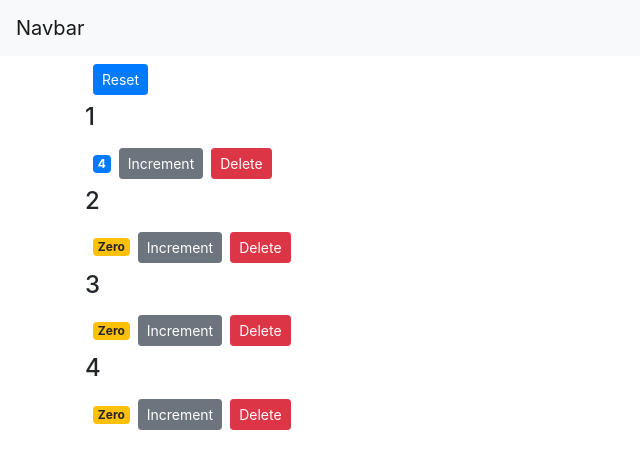
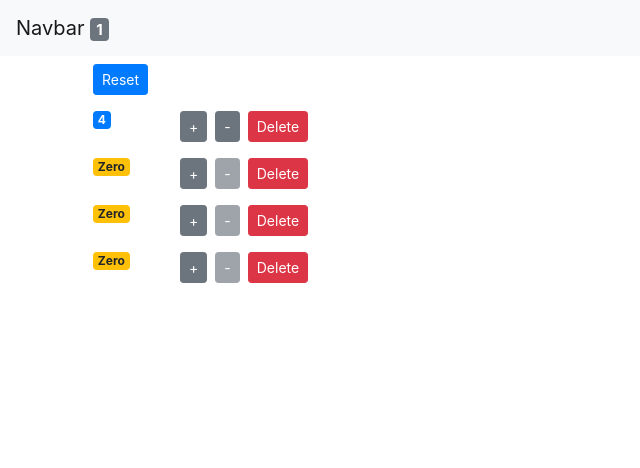
Before and after one commit to hinlocaesar/counter-app, a React (Create React App) app in the folder counter-app/: page / in a window 1280 px wide. Shown: the top 468 px of the page, without its empty margins (0-640 px from the left). Built offline with nearby package versions, Linux system fonts and the light colour scheme.

Commit message:
Added Delete behavior and boostrap designs

```diff
--- a/counter-app/src/App.js
+++ b/counter-app/src/App.js
@@ -21,6 +21,14 @@
     this.setState({ counters });
   };
 
+  handleDecrement = (counter) => {
+    const counters = [...this.state.counters];
+    const index = counters.indexOf(counter);
+    counters[index] = { ...counter };
+    counters[index].value--;
+    this.setState({ counters });
+  };
+
   handleReset = () => {
     const counters = this.state.counters.map((c) => {
       c.value = 0;
@@ -36,12 +44,15 @@
   render() {
     return (
       <React.Fragment>
-        <NavBar />
+        <NavBar
+          totalCounters={this.state.counters.filter((c) => c.value > 0).length}
+        />
         <main className="container">
           <Counters
             counters={this.state.counters}
             onReset={this.handleReset}
             onIncrement={this.handleIncrement}
+            onDecrement={this.handleDecrement}
             onDelete={this.handleDelete}
           />
         </main>
--- a/counter-app/src/components/counter.jsx
+++ b/counter-app/src/components/counter.jsx
@@ -3,22 +3,34 @@
 class Counter extends Component {
   render() {
     return (
-      <React.Fragment>
-        <h4>{this.props.counter.id}</h4>
+      <div className="row">
+        <div className="col-1">
           <span className={this.getBadgeClasses()}>{this.formatCount()}</span>
+        </div>
+        <div className="col">
           <button
             onClick={() => this.props.onIncrement(this.props.counter)}
             className="btn btn-secondary btn-sm"
           >
-          Increment
+            +
           </button>
+
+          <button
+            onClick={() => this.props.onDecrement(this.props.counter)}
+            className="btn btn-secondary btn-sm m-2"
+            disabled={this.props.counter.value === 0 ? "dsabled" : ""}
+          >
+            -
+          </button>
+
           <button
             onClick={() => this.props.onDelete(this.props.counter.id)}
-          className="btn btn-danger btn-sm m-2"
+            className="btn btn-danger btn-sm"
           >
             Delete
           </button>
-      </React.Fragment>
+        </div>
+      </div>
     );
   }
 
--- a/counter-app/src/components/counters.jsx
+++ b/counter-app/src/components/counters.jsx
@@ -3,19 +3,19 @@
 
 class Counters extends Component {
   render() {
+    const { onDecrement, onReset, counters, onDelete, onIncrement } =
+      this.props;
     return (
       <div>
-        <button
-          onClick={this.props.onReset}
-          className="btn btn-primary btn-sm m-2"
-        >
+        <button onClick={onReset} className="btn btn-primary btn-sm m-2">
           Reset
         </button>
-        {this.props.counters.map((counter) => (
+        {counters.map((counter) => (
           <Counter
             key={counter.id}
-            onDelete={this.props.onDelete}
-            onIncrement={this.props.onIncrement}
+            onDelete={onDelete}
+            onIncrement={onIncrement}
+            onDecrement={onDecrement}
             counter={counter}
           />
         ))}
--- a/counter-app/src/components/navbar.jsx
+++ b/counter-app/src/components/navbar.jsx
@@ -1,15 +1,16 @@
 import React, { Component } from "react";
 
-class NavBar extends React.Component {
-  render() {
+const NavBar = ({ totalCounters }) => {
   return (
     <nav className="navbar navbar-light bg-light">
       <a className="navbar-brand" href="#">
-          Navbar
+        Navbar{" "}
+        <spance className="badge badge pill badge-secondary">
+          {totalCounters}
+        </spance>
       </a>
     </nav>
   );
-  }
-}
+};
 
 export default NavBar;
```
Lines whose indentation alone changed are shown as unchanged.
